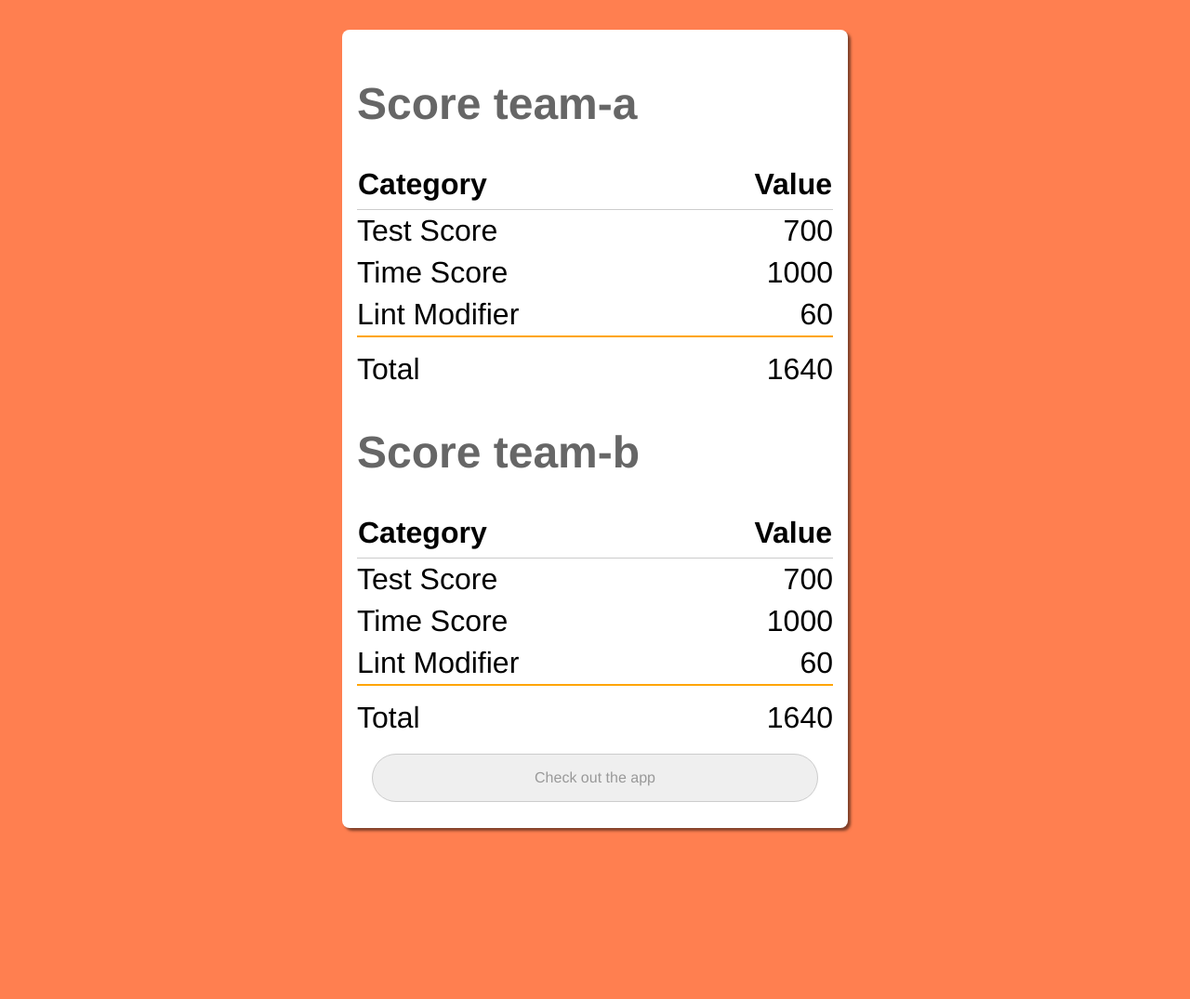
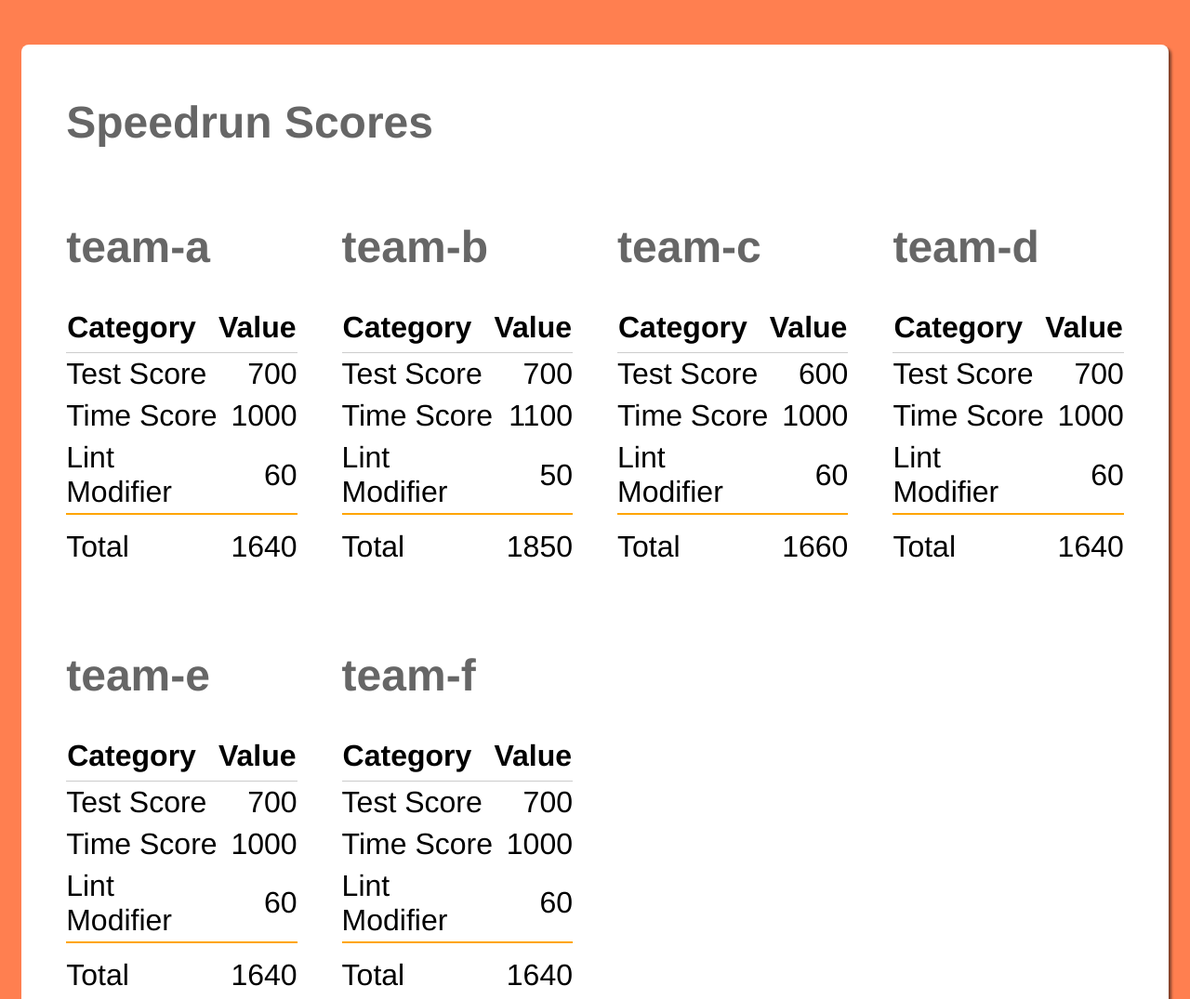
Before and after one commit to RyanParsley/speed-run-fork, a website: page static/index.html in a window 1280 px wide. Shown: the top 1075 px of the page at 93% size. Before the commit the page ends 923 px from the top, so only its background shows below. Drawn offline with Linux system fonts and the light colour scheme.

Commit message:
feat: adjust score style to support 8 teams easy enough

```diff
--- a/static/index.html
+++ b/static/index.html
@@ -10,8 +10,8 @@
 
   <body>
     <section class="container">
+      <h1>Speedrun Scores</h1>
       <div id="scores">
-        <h1>Score</h1>
         <table>
           <thead>
             <tr>
--- a/static/script.js
+++ b/static/script.js
@@ -2,7 +2,14 @@
 const scoreHolder = document.getElementById('scores');
 
 // Currently hard coded list of teams to include.
-const contestants = ['team-a', 'team-b'];
+const contestants = [
+  'team-a',
+  'team-b',
+  'team-c',
+  'team-d',
+  'team-e',
+  'team-f',
+];
 
 // Create a div per team to be injected into the DOM
 const renderScores = (teams) =>
@@ -11,7 +18,7 @@ const renderScores = (teams) =>
       (team) =>
         `
         <div data-team="${team}">
-          <h1>Score ${team}</h1>
+          <h1>${team}</h1>
           <table>
             <thead>
               <tr>
--- a/static/style.css
+++ b/static/style.css
@@ -6,13 +6,20 @@ body {
 }
 .container {
   width: 90%;
-  max-width: 32rem;
-  margin: 2rem auto;
+  max-width: 112rem;
+  margin: 3rem auto;
   background: #fff;
   display: block;
-  padding: 0.75rem 1rem;
+  padding: 1rem 3rem;
   border-radius: 0.5rem;
   box-shadow: 3px 3px 3px rgba(0, 0, 0, 0.5);
+}
+#scores {
+  display: grid;
+  gap: 3rem;
+  grid-template-columns: 1fr 1fr 1fr 1fr;
+}
+#scores > * {
 }
 
 h1 {
--- a/static/team-b-score.json
+++ b/static/team-b-score.json
@@ -1,6 +1,6 @@
 {
-  "timeScore": 1000,
+  "timeScore": 1100,
   "testScore": 700,
-  "lintModifier": 60,
-  "total": 1640
+  "lintModifier": 50,
+  "total": 1850
 }
--- /dev/null
+++ b/static/team-c-score.json
@@ -0,0 +1,6 @@
+{
+  "timeScore": 1000,
+  "testScore": 600,
+  "lintModifier": 60,
+  "total": 1660
+}
--- /dev/null
+++ b/static/team-d-score.json
@@ -0,0 +1,6 @@
+{
+  "timeScore": 1000,
+  "testScore": 700,
+  "lintModifier": 60,
+  "total": 1640
+}
--- /dev/null
+++ b/static/team-e-score.json
@@ -0,0 +1,6 @@
+{
+  "timeScore": 1000,
+  "testScore": 700,
+  "lintModifier": 60,
+  "total": 1640
+}
--- /dev/null
+++ b/static/team-f-score.json
@@ -0,0 +1,6 @@
+{
+  "timeScore": 1000,
+  "testScore": 700,
+  "lintModifier": 60,
+  "total": 1640
+}
```
